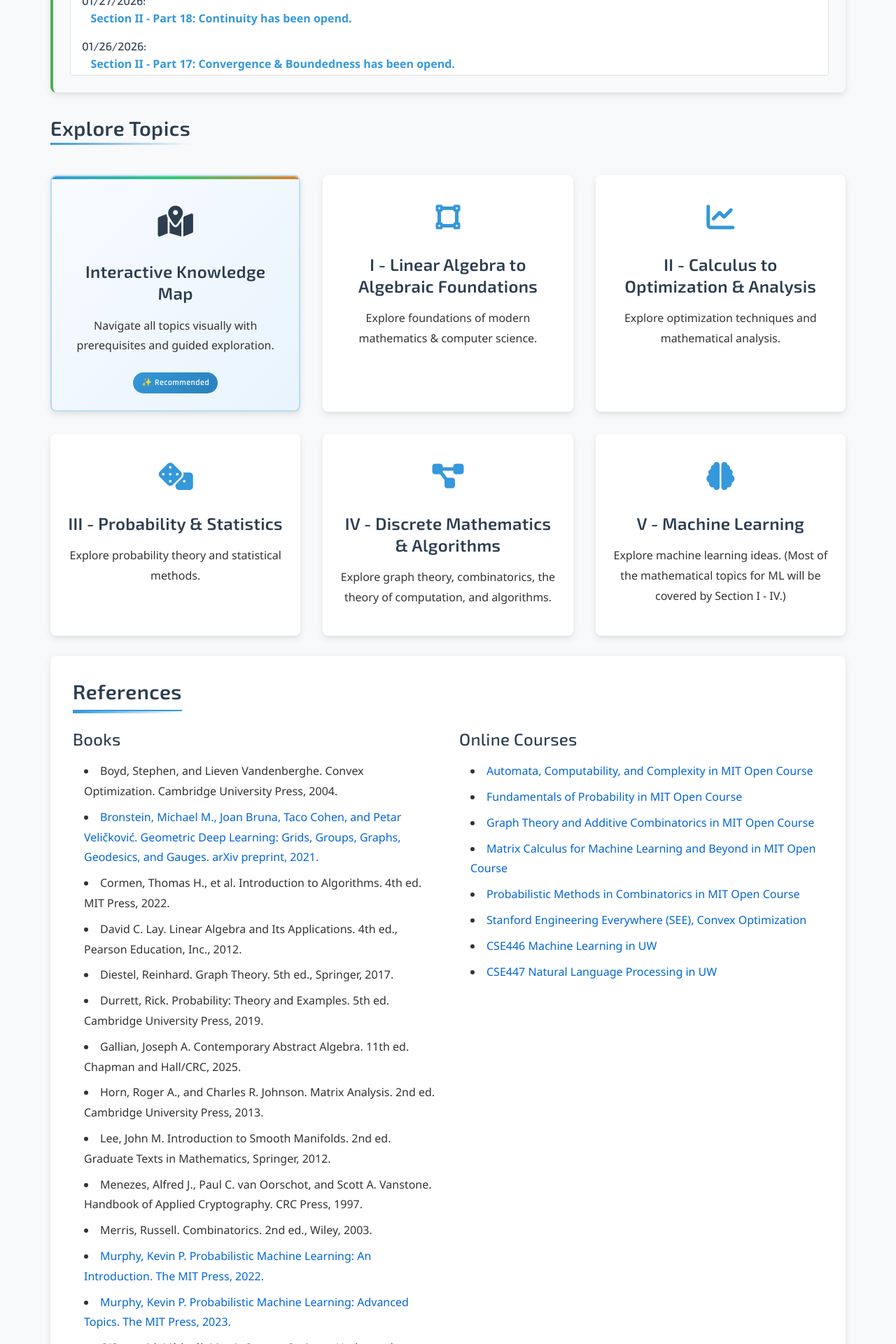
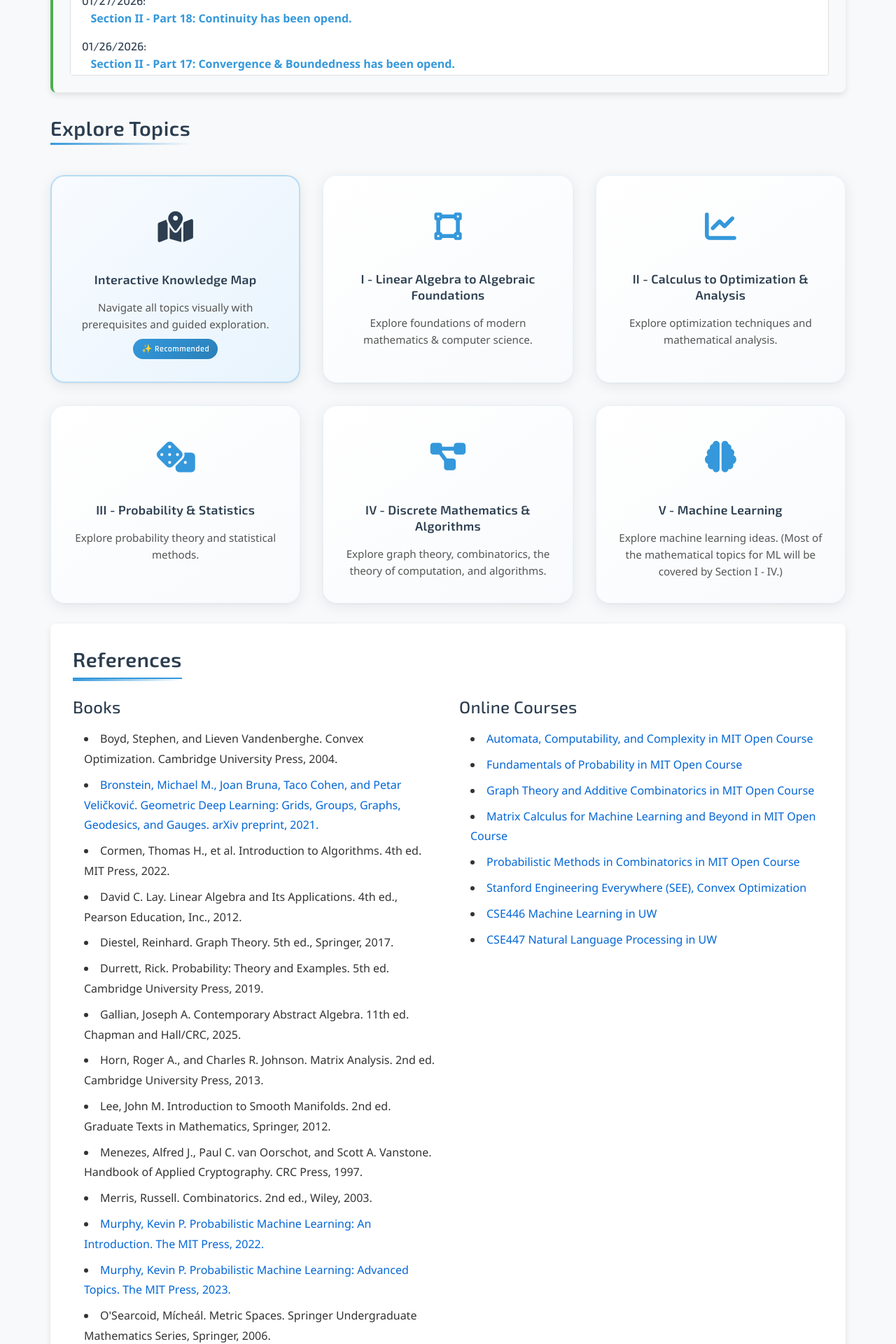
Before and after one commit to Yusukey01/yusukey01.github.io, a Jekyll site: the page built from index.html, in a window 1280 px wide. Shown: the part 1259-3179 px from the top of the page at 70% size. Built offline with Jekyll 4.4.1, drawn with Linux system fonts in a browser that asks for light colours.

Commit message:
added new design

```diff
--- a/css/styles.css
+++ b/css/styles.css
@@ -1232,6 +1232,7 @@
     }
   }
 
+  /* ========== TOPIC CARDS CONTAINER ========== */
   .topic-cards {
       display: grid;
       grid-template-columns: repeat(auto-fit, minmax(280px, 1fr));
@@ -1239,21 +1240,52 @@
       margin-top: var(--spacing-md);
   }
 
+  /* ========== BASE CARD STYLES (Premium) ========== */
   .card {
-    background-color: var(--bg-white);
-    border-radius: var(--border-radius-md);
-    padding: var(--spacing-md);
-    box-shadow: var(--shadow-md);
-    transition: transform var(--transition-normal), box-shadow var(--transition-normal);
+      background: linear-gradient(145deg, #ffffff 0%, #f8fafc 100%);
+      border-radius: var(--border-radius-lg);
+      padding: var(--spacing-lg);
+      box-shadow:
+          0 4px 20px rgba(0, 0, 0, 0.08),
+          0 1px 3px rgba(0, 0, 0, 0.05);
+      transition: all 0.4s cubic-bezier(0.4, 0, 0.2, 1);
       display: flex;
       flex-direction: column;
       align-items: center;
       text-align: center;
-  }
-
+      position: relative;
+      overflow: hidden;
+      border: 1px solid rgba(52, 152, 219, 0.1);
+  }
+
+  /* Subtle top accent line */
+  .card::before {
+      content: '';
+      position: absolute;
+      top: 0;
+      left: 0;
+      right: 0;
+      height: 3px;
+      background: linear-gradient(90deg,
+          var(--primary-color) 0%,
+          #64b4ff 50%,
+          var(--primary-color) 100%
+      );
+      opacity: 0;
+      transition: opacity 0.3s ease;
+  }
+
+  /* Hover state */
   .card:hover {
-    transform: translateY(-5px);
-    box-shadow: var(--shadow-lg);
+      transform: translateY(-8px);
+      box-shadow:
+          0 20px 40px rgba(52, 152, 219, 0.15),
+          0 8px 16px rgba(0, 0, 0, 0.1);
+      border-color: rgba(52, 152, 219, 0.3);
+  }
+
+  .card:hover::before {
+      opacity: 1;
   }
 
   .card-disabled {
@@ -1261,21 +1293,66 @@
     cursor: not-allowed;
   }
 
+  /* Card icon enhancement */
   .card-icon {
-    font-size: 2.5rem;
+      font-size: 2.8rem;
       color: var(--primary-color);
-    margin-bottom: var(--spacing-sm);
-  }
-
+      margin-bottom: var(--spacing-md);
+      transition: all 0.3s ease;
+      position: relative;
+  }
+
+  .card-icon::after {
+      content: '';
+      position: absolute;
+      top: 50%;
+      left: 50%;
+      transform: translate(-50%, -50%);
+      width: 60px;
+      height: 60px;
+      background: radial-gradient(circle, rgba(52, 152, 219, 0.1) 0%, transparent 70%);
+      border-radius: 50%;
+      z-index: -1;
+      transition: all 0.3s ease;
+  }
+
+  .card:hover .card-icon {
+      transform: scale(1.1);
+      color: #2980b9;
+  }
+
+  .card:hover .card-icon::after {
+      width: 80px;
+      height: 80px;
+      background: radial-gradient(circle, rgba(52, 152, 219, 0.15) 0%, transparent 70%);
+  }
+
+  /* Card title */
   .card h3 {
+      font-family: var(--font-heading);
+      font-weight: 600;
+      font-size: 1.1rem;
       margin-bottom: var(--spacing-sm);
       color: var(--secondary-color);
-  }
-
-  .card a {
+      letter-spacing: 0.3px;
+  }
+
+  .card h3 a {
       color: var(--secondary-color);
       text-decoration: none;
-    transition: color var(--transition-normal);
+      transition: color 0.3s ease;
+  }
+
+  .card:hover h3 a {
+      color: var(--primary-color);
+  }
+
+  /* Card description */
+  .card p {
+      color: var(--text-muted);
+      font-size: 0.95rem;
+      line-height: 1.6;
+      margin: 0;
   }
 
   .card a:hover {
```
Lines whose indentation alone changed are shown as unchanged.
